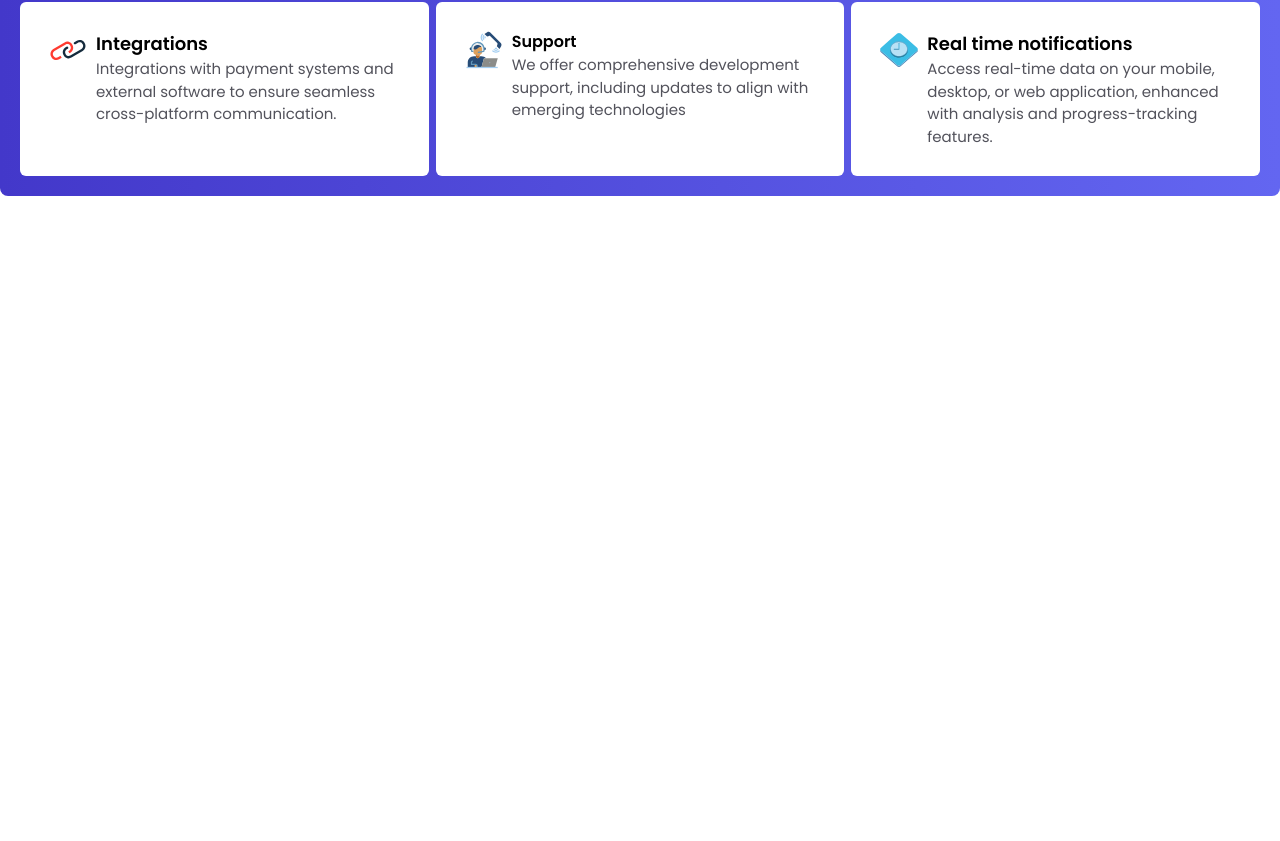
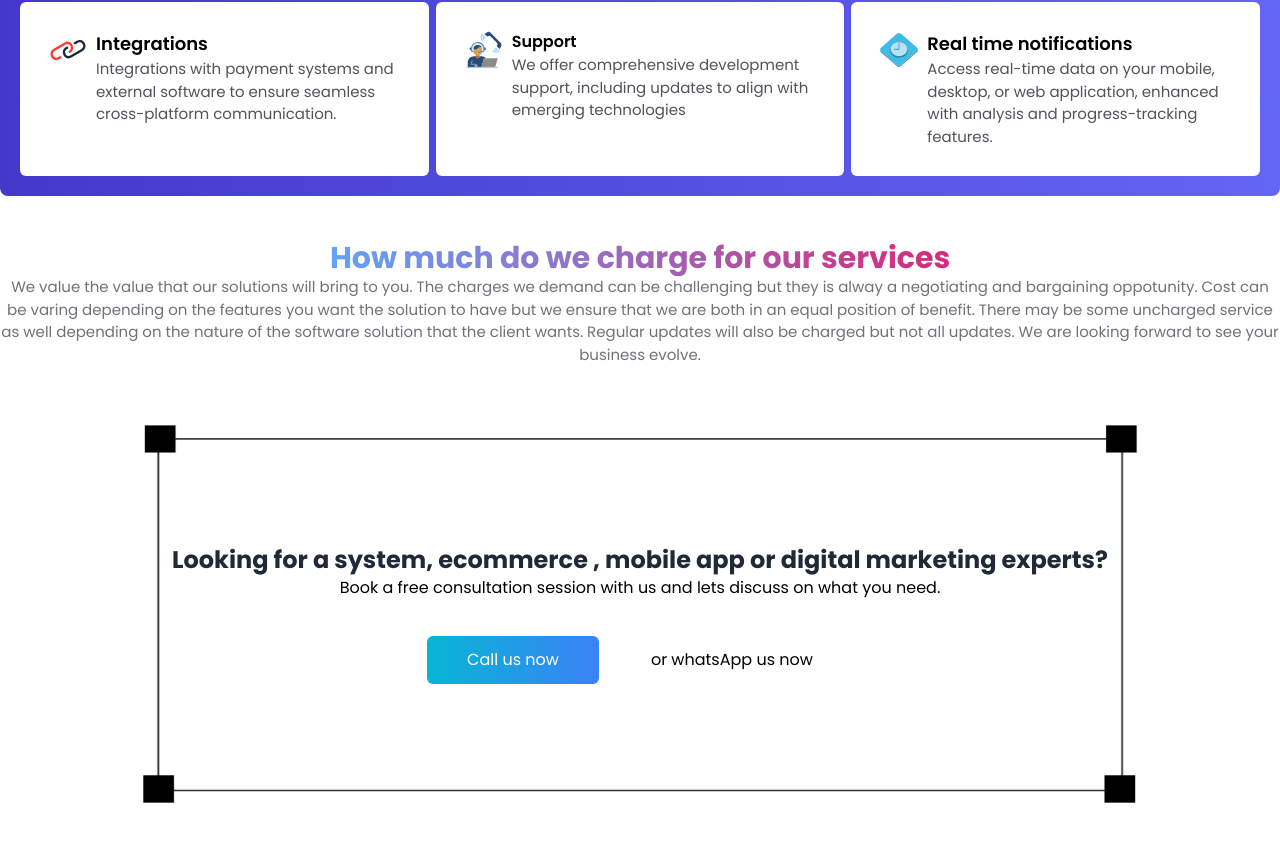
Before and after one commit to Arthur-Smart/Exquitech-Design-Africa, a Next.js app: page / in a window 1280 px wide. Shown: the part 3204-4045 px from the top of the page. Before the commit the page ends 3400 px from the top, so only its background shows below. Built offline with nearby package versions, Linux system fonts and the light colour scheme.

Commit message:
new commit

```diff
--- a/src/app/globals.css
+++ b/src/app/globals.css
@@ -108,3 +108,10 @@ transition: all ease-in .2s;
         grid-template-columns: repeat(auto-fit, minmax(330px, 1fr));
         grid-gap: 7px;
 }
+
+.box{
+    position: absolute;
+    width:100%;
+    height:100%;
+    z-index:-1;
+}
--- a/src/app/page.tsx
+++ b/src/app/page.tsx
@@ -15,6 +15,7 @@ import INTERGRATIONS from "../../public/images/integration.svg";
 import REPORTICON from "../../public/images/report.svg";
 import TIMEICON from "../../public/images/time.svg";
 import MANAGEICON from "../../public/images/management.svg";
+import BOX from "../../public/images/box.png";
 import LottieAnimation from "@/components/LottieAnimation";
 
 export default function Home() {
@@ -384,6 +385,49 @@ export default function Home() {
           </div>
         </div>
       </section>
+      <section className="container flex flex-col items-center justify-center py-11">
+        <h1 className="text-center px-3 text-transparent  bg-clip-text bg-gradient-to-r from-blue-400 to-pink-600  text-3xl font-bold ">
+          {" "}
+          How much do we charge for our services
+        </h1>
+        <p className="text-center text-zinc-500 text-[15px]">
+          We value the value that our solutions will bring to you. The charges
+          we demand can be challenging but they is alway a negotiating and
+          bargaining oppotunity. Cost can be varing depending on the features
+          you want the solution to have but we ensure that we are both in an
+          equal position of benefit. There may be some uncharged service as well
+          depending on the nature of the software solution that the client
+          wants. Regular updates will also be charged but not all updates. We
+          are looking forward to see your business evolve.
+        </p>
+      </section>
+      <section className="py-11 mt-[90px] position-relative container flex flex-col items-center justify-center">
+        <h1 className="font-bold text-2xl text-gray-800">
+          Looking for a system, ecommerce , mobile app or digital marketing
+          experts?
+        </h1>
+        <p>
+          Book a free consultation session with us and lets discuss on what you
+          need.
+        </p>
+        <div className="flex mt-7">
+          <a href="#">
+            <button className="py-3 px-10 mt-2 rounded-md bg-gradient-to-r from-cyan-500 to-blue-500 text-white border-blue-500 button-border">
+              Call us now
+            </button>
+          </a>
+          <button className="py-3 px-10 mt-2 rounded-md border-blue-500 button-border ml-3">
+            or whatsApp us now
+          </button>
+        </div>
+        <Image
+          src={BOX}
+          height={400}
+          width={800}
+          alt="Free consultation"
+          className="box"
+        />
+      </section>
     </main>
   );
 }
```
Also changed, not shown: public/images/box.png (added).
